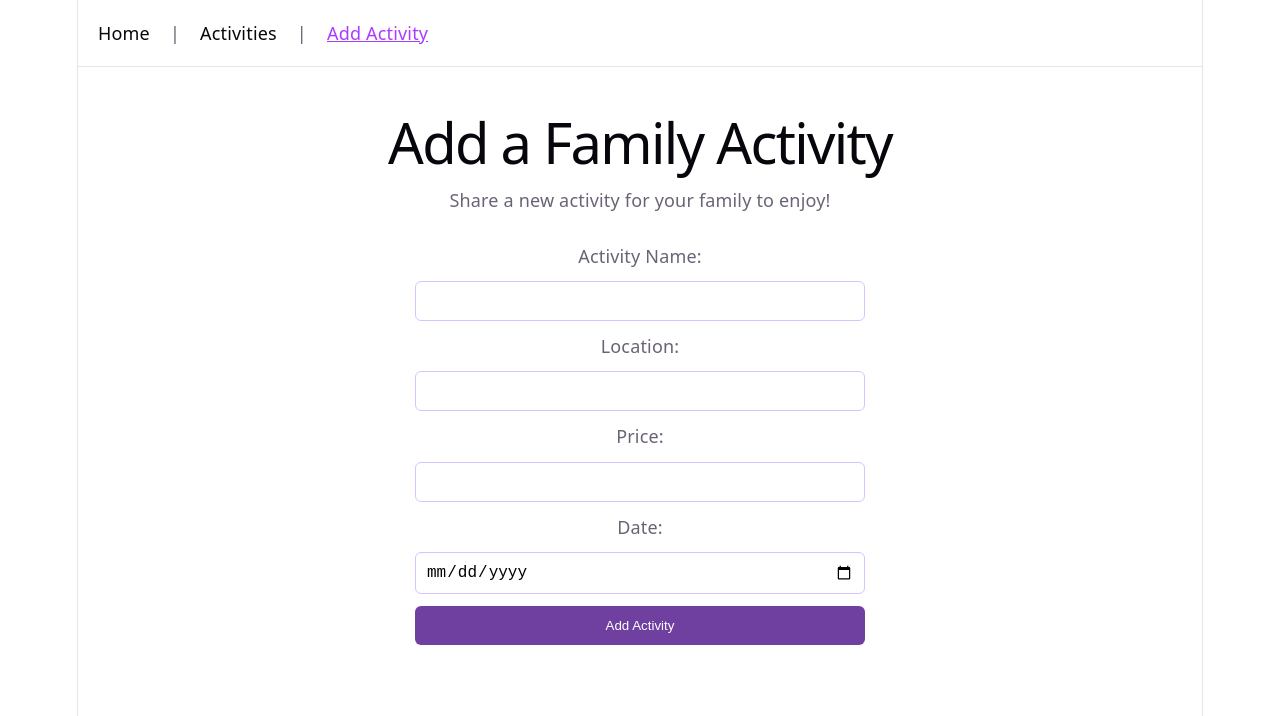
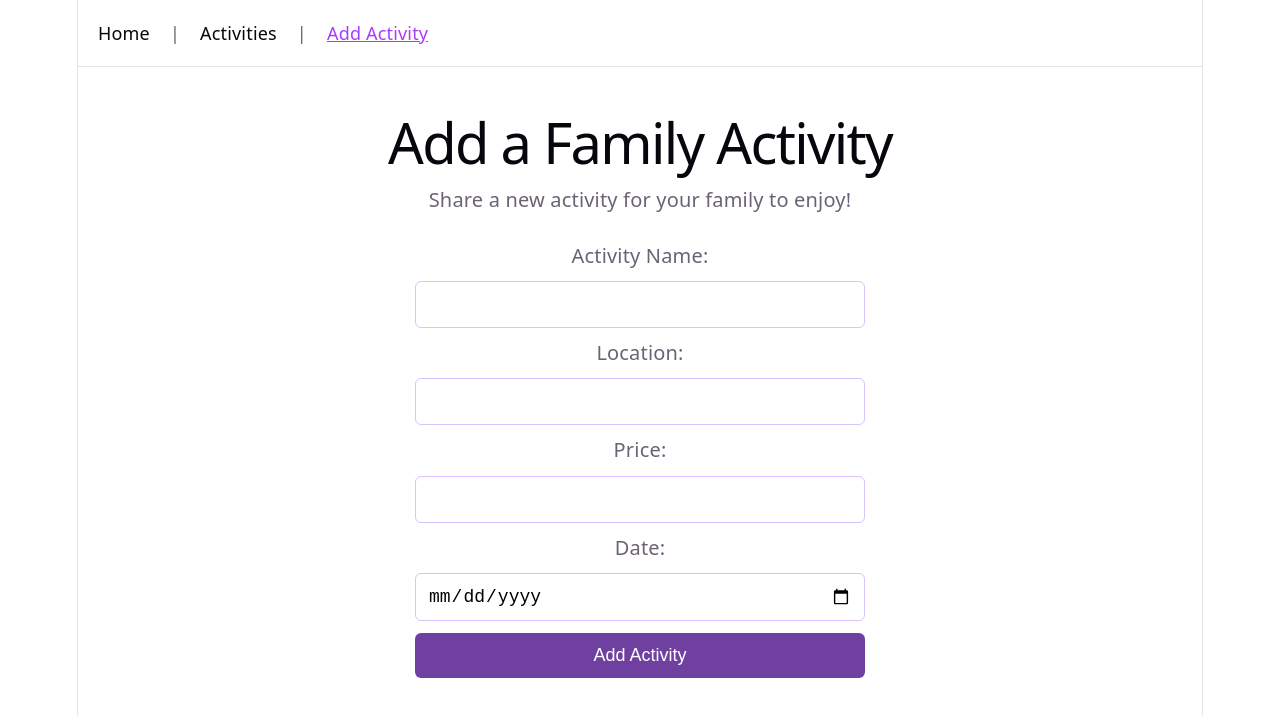
Before and after one commit to Anastasia-2102/family-activities, a React (Vite) app: page /add-activity in a window 1280 px wide. Shown: the top 716 px of the page. Built offline with nearby package versions, Linux system fonts and the light colour scheme; no server answers; the database is empty.

Commit message:
Improve font sizes and form styling

```diff
--- a/src/scss/components/_activity-card.scss
+++ b/src/scss/components/_activity-card.scss
@@ -17,5 +17,5 @@
 .activity-card p {
   margin: 8px 0;
   color: vars.$card-text;
-  font-size: 16px;
+  font-size: 20px;
 }
--- a/src/scss/pages/_activities.scss
+++ b/src/scss/pages/_activities.scss
@@ -1,5 +1,16 @@
 .activities-page {
     padding: 30px 20px;
+    font-size: 20px;
+
+    input {
+        margin-top: 15px;
+        width: 100%;
+        max-width: 450px;
+        padding: 12px;
+        font-size: 18px;
+        border: 1px solid #d8c2ff;
+        border-radius: 8px;
+        }
 
 .activities-count {
     margin: 20px 0;
--- a/src/scss/pages/_add-activity.scss
+++ b/src/scss/pages/_add-activity.scss
@@ -1,5 +1,6 @@
 .add-activity-page {
     padding: 30px 20px;
+    font-size: 20px;
 }
 
 .add-activity-page form {
@@ -11,14 +12,15 @@
 }
 
 .add-activity-page input {
-    padding: 10px;
+    padding: 12px;
     border: 1px solid #d8c2ff;
     border-radius: 6px;
-    font-size: 16px;
+    font-size: 18px;
 }
 
 .add-activity-page button {
     padding: 12px;
+    font-size: 18px;
     background-color: #7040a0;
     color: white;
     border: none;
```
